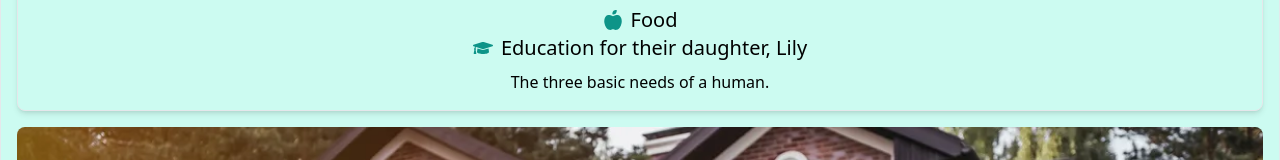
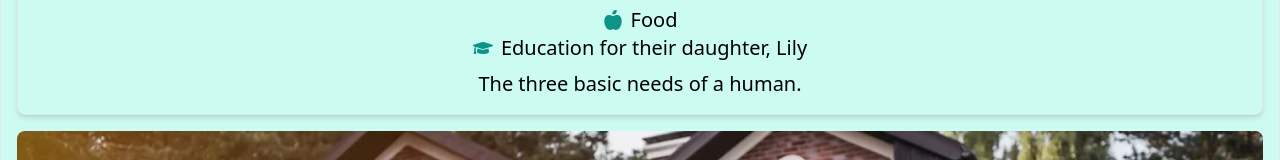
Before and after one commit to mehassanhmood/StoryBoarding, a React (Vite) app: page / in a window 1280 px wide. Shown: the part 436-596 px from the top of the page. Built offline with nearby package versions, Linux system fonts and the light colour scheme.

Commit message:
font size

```diff
--- a/src/components/Persona.jsx
+++ b/src/components/Persona.jsx
@@ -54,7 +54,7 @@ const Persona = () => {
             <FaGraduationCap className="mr-2 text-teal-600" /> Education for their daughter, Lily
           </li>
         </ul>
-        <p>The three basic needs of a human.</p>
+        <p className='text-xl'>The three basic needs of a human.</p>
       </div>
 
         <img
```
